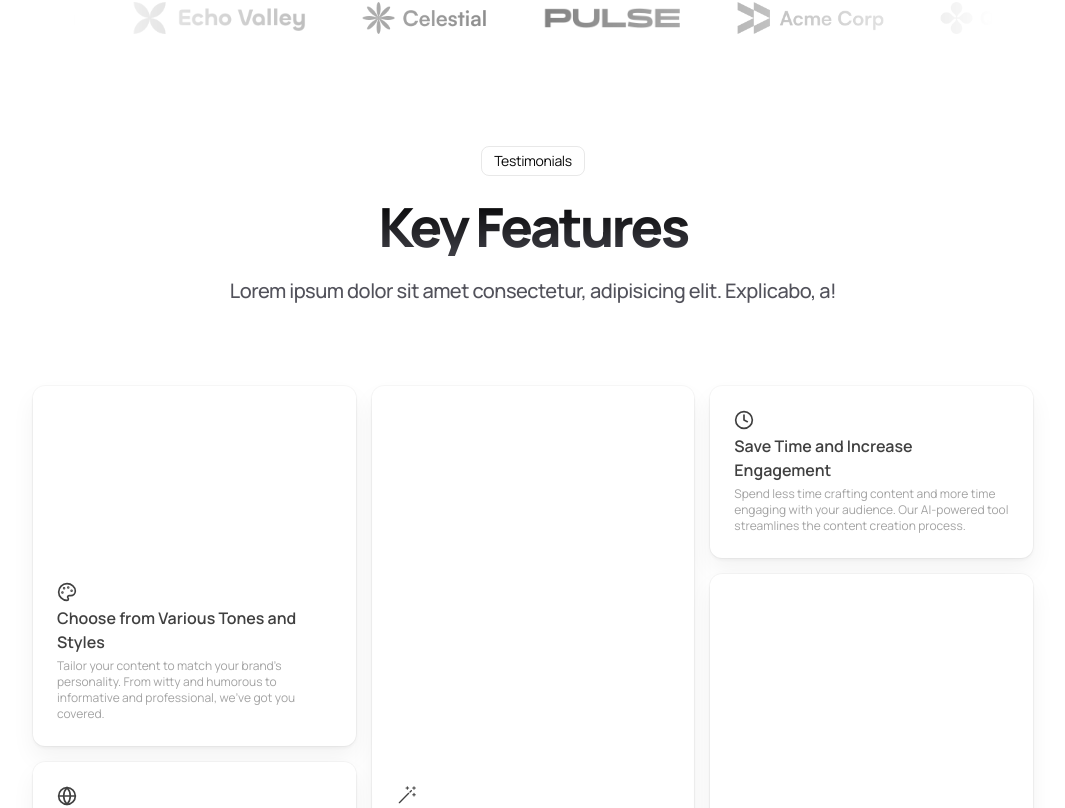
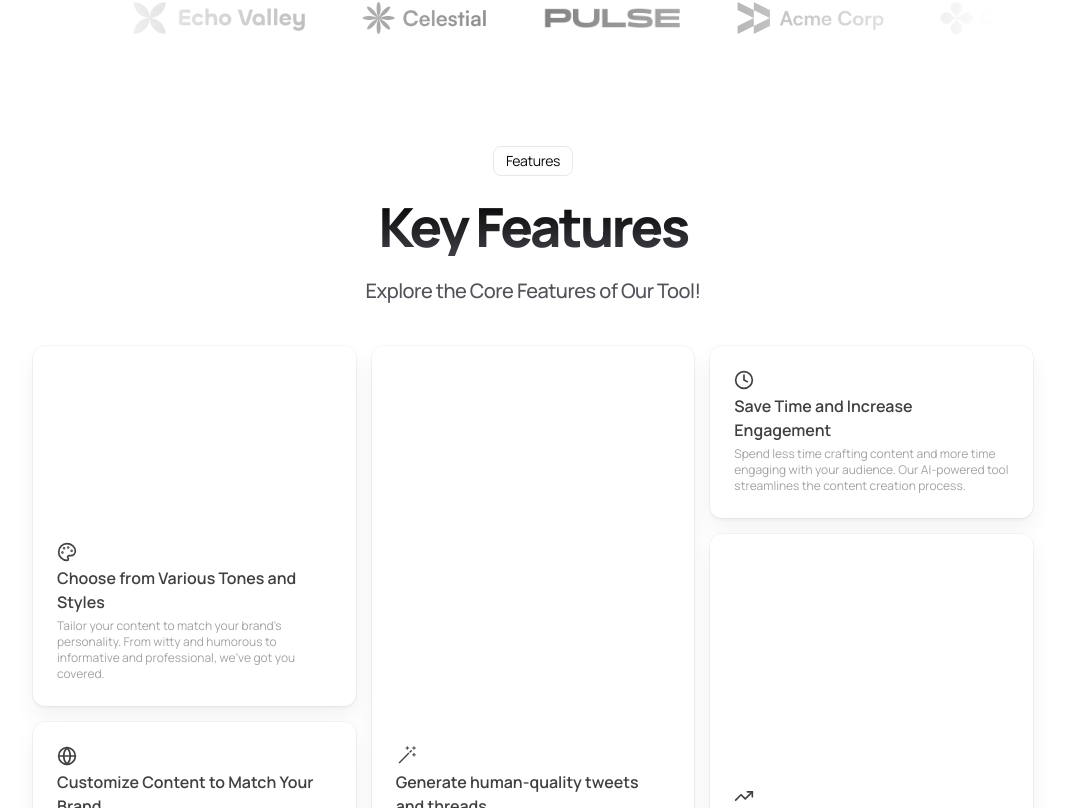
Before and after one commit to viralxpost/viralxpost-web, a React (Vite) app in the folder frontend/: page / in a window 1280 px wide. Shown: the part 1412-2220 px from the top of the page, without its empty margins (107-1172 px from the left). Built offline with nearby package versions, Linux system fonts and the light colour scheme; no server answers.

Commit message:
add bento change

```diff
--- a/frontend/src/components/BentoComp.tsx
+++ b/frontend/src/components/BentoComp.tsx
@@ -1,4 +1,4 @@
-import {  MagicWandIcon } from "@radix-ui/react-icons";
+import { MagicWandIcon } from "@radix-ui/react-icons";
 import { BentoCard, BentoGrid } from "./magicui/bento-grid";
 import { Clock, GlobeIcon, Palette, TrendingUp } from "lucide-react";
 
@@ -56,16 +56,16 @@ const BentoComp = () => {
   return (
     <div className="mt-28  max-w-[1000px] mx-auto">
       <div className="flex justify-center">
-              <div className="tag">Testimonials</div>
-            </div>
+        <div className="tag">Features</div>
+      </div>
       <div className="translate-y-[-1rem] animate-fade-in opacity-0 [--animation-delay:300ms] section-title mt-5">
         Key Features
       </div>
       <div className="section-description mt-5">
-        Lorem ipsum dolor sit amet consectetur, adipisicing elit. Explicabo, a!
+        Explore the Core Features of Our Tool!
       </div>
 
-      <BentoGrid className="lg:grid-rows-3 mt-20">
+      <BentoGrid className="lg:grid-rows-3 mt-10">
         {features.map((feature) => (
           <BentoCard key={feature.name} {...feature} />
         ))}
```
